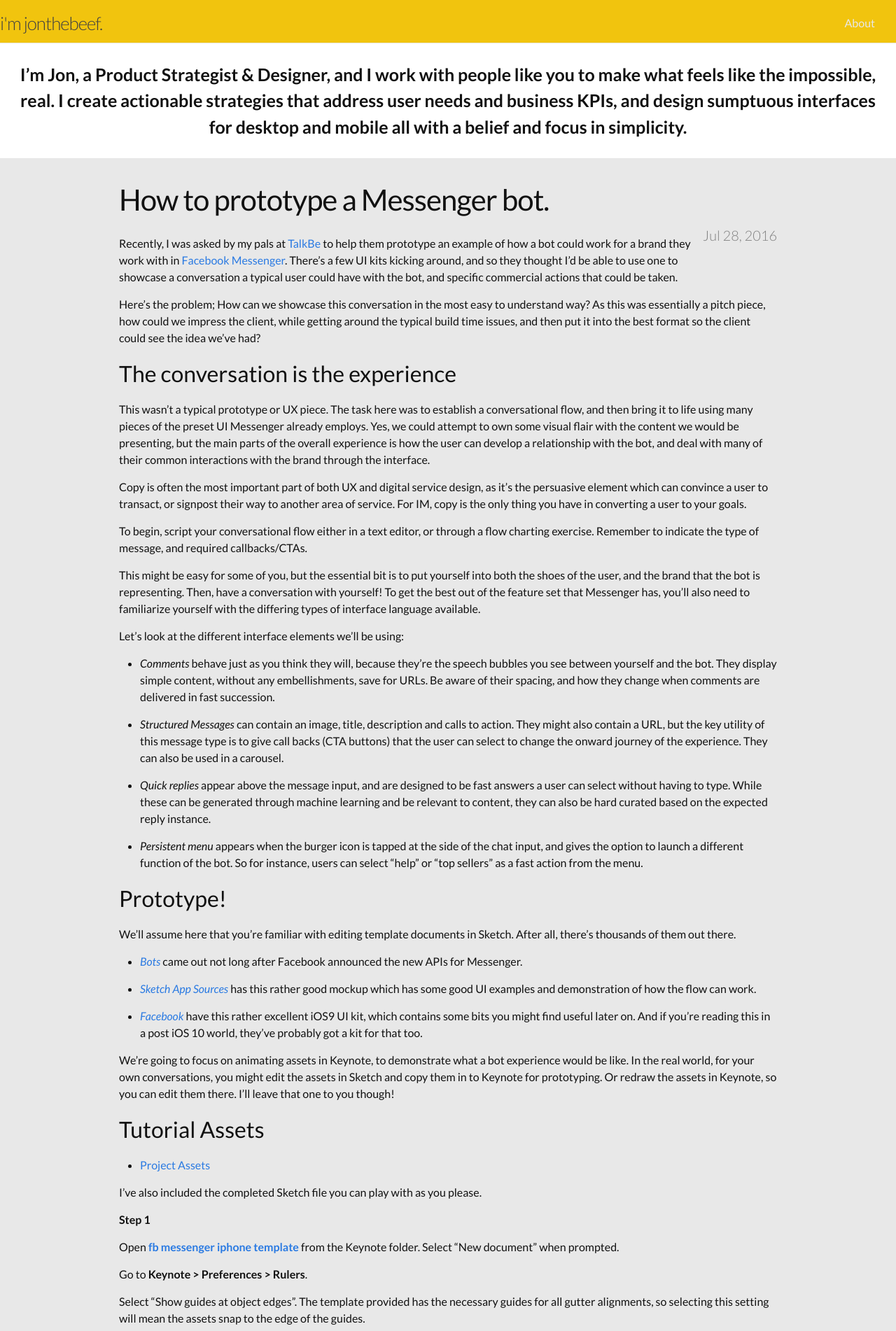
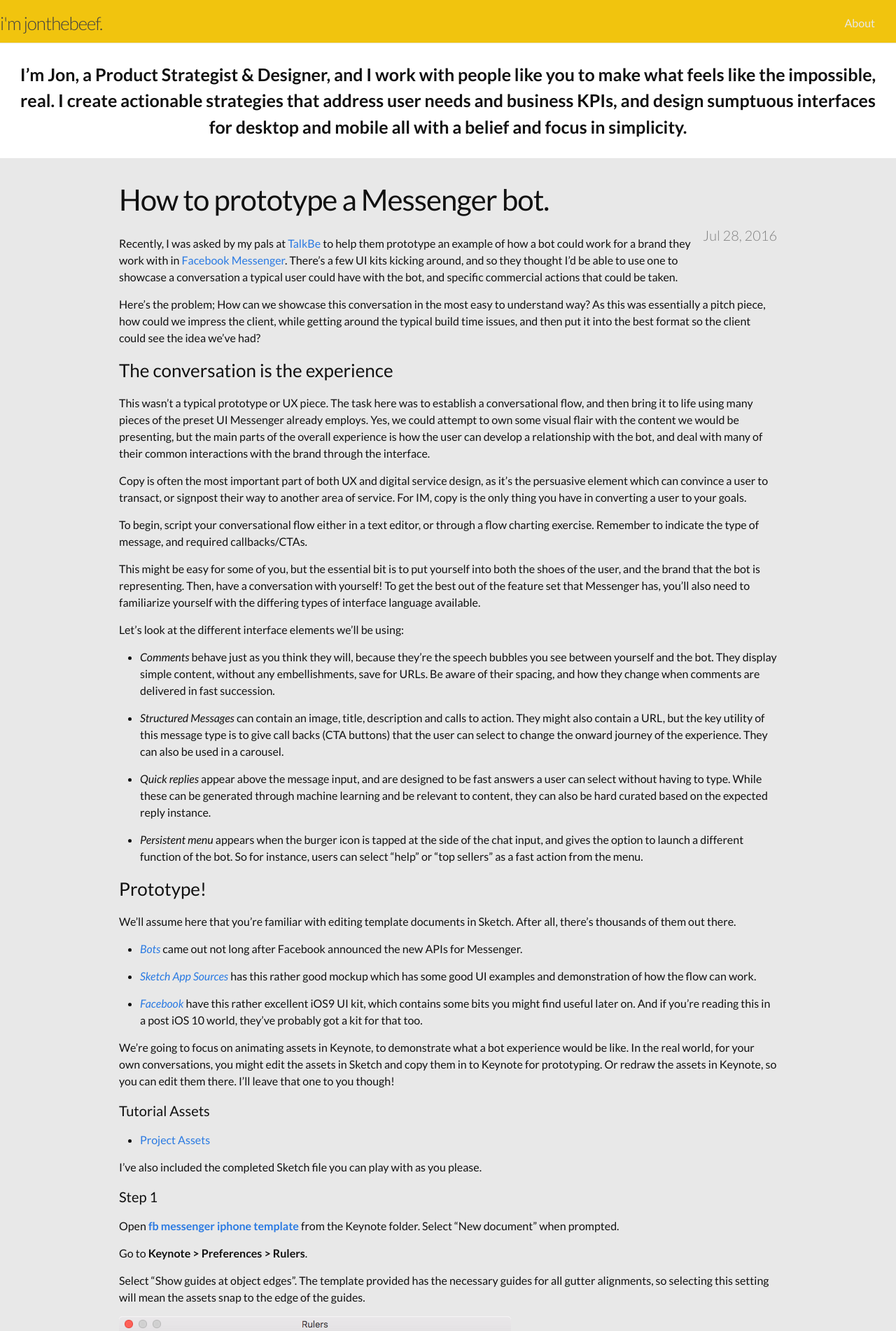
Before and after one commit to jonthebeef/jonthebeef.github.io, a Jekyll site: the page built from _posts/2016-07-28-how-to-prototype-a-messenger-bot.md, in a window 1280 px wide. Shown: the top 1902 px of the page at 70% size. Built offline with Jekyll 4.4.1, drawn with Linux system fonts in a browser that asks for light colours.

Commit message:
Formatting

```diff
--- a/_posts/2016-07-28-how-to-prototype-a-messenger-bot.md
+++ b/_posts/2016-07-28-how-to-prototype-a-messenger-bot.md
@@ -10,7 +10,7 @@ Recently, I was asked by my pals at [TalkBe](http://talkbe.com) to help them pro
 
 Here's the problem; How can we showcase this conversation in the most easy to understand way? As this was essentially a pitch piece, how could we impress the client, while getting around the typical build time issues, and then put it into the best format so the client could see the idea we've had?
 
-## The conversation is the experience
+### The conversation is the experience
 
 This wasn't a typical prototype or UX piece. The task here was to establish a conversational flow, and then bring it to life using many pieces of the preset UI Messenger already employs. Yes, we could attempt to own some visual flair with the content we would be presenting, but the main parts of the overall experience is how the user can develop a relationship with the bot, and deal with many of their common interactions with the brand through the interface.
 
@@ -30,7 +30,7 @@ Let's look at the different interface elements we’ll be using:
 
 - *Persistent menu* appears when the burger icon is tapped at the side of the chat input, and gives the option to launch a different function of the bot. So for instance, users can select "help" or "top sellers" as a fast action from the menu.
 
-## Prototype!
+### Prototype!
 
 We’ll assume here that you’re familiar with editing template documents in Sketch. After all, there’s thousands of them out there.
 
@@ -42,13 +42,13 @@ We’ll assume here that you’re familiar with editing template documents in Sk
 
 We’re going to focus on animating assets in Keynote, to demonstrate what a bot experience would be like. In the real world, for your own conversations, you might edit the assets in Sketch and copy them in to Keynote for prototyping. Or redraw the assets in Keynote, so you can edit them there. I’ll leave that one to you though!
 
-## Tutorial Assets
+#### Tutorial Assets
 
 - [Project Assets](https://www.dropbox.com/sh/kd6gttcgx1xgoq1/AACwFENGP9l17GebdbrRMbaOa?dl=0)
 
 I’ve also included the completed Sketch file you can play with as you please.
 
-**Step 1**
+#### Step 1
 
 Open **[fb messenger iphone template](https://www.dropbox.com/s/e5zyfe4v3s2xrj9/fb%20messenger%20iphone%20template.kth?dl=0)** from the Keynote folder. Select “New document” when prompted.
 
@@ -58,7 +58,7 @@ Select “Show guides at object edges”. The template provided has the necessar
 
 ![](/images/fbprototype/step_1.png)
 
-**Step 2**
+#### Step 2
 
 Open the assets folder, and drag in **[iOS - Nav Bar.png](https://www.dropbox.com/s/qg4mgppto568eej/iOS%20-%20Nav%20Bar.png?dl=0)**, **[iOS - Account Title.png](https://www.dropbox.com/s/l73vmpdcgajvo02/iOS%20-%20Account%20Title.png?dl=0)**, and **[iOS - Keyboard.png](https://www.dropbox.com/s/i7zqcg95nifopqe/iOS%20-%20Keyboard.png?dl=0)**.
 
@@ -68,7 +68,7 @@ Position the Keyboard so it’s mainly off the bottom of the slide, leaving only
 
 ![](/images/fbprototype/step_2.png)
 
-**Step 3**
+#### Step 3
 
 Drag in **[01.png](https://www.dropbox.com/s/eev8bhm4d04bmts/01.png?dl=0)** from the assets, and position towards the top top left, below the account title.
 
@@ -76,7 +76,7 @@ Now drag in **[quick reply 1.png](https://www.dropbox.com/s/emtrmw7g34me6ah/quic
 
 ![](/images/fbprototype/step_3.png)
 
-**Step 4**
+#### Step 4
 
 Select the slide, and click “Animate” from above the Inspector. Click “Add an effect”, and select “Magic Move”. Change the duration to 0.3, and ensure “Fade Unmatched Objects” is selected.
 
@@ -90,7 +90,7 @@ Go back to the first slide, and click “Play”. You should have something like
 
 ![](/images/fbprototype/step_4_2.gif)
 
-**Step 5**
+#### Step 5
 
 Nice work, you should have simulated quick replies showing for a user to select to continue. Let’s now simulate the user selecting a reply, and adding it to the conversation. This is because Magic Move transitioned the position of quick reply 1 from it’s place on the first slide to the second slide.
 
@@ -106,7 +106,7 @@ Press play. Your animation should look like this now.
 
 ![](/images/fbprototype/step_5.gif)
 
-**Step 6**
+#### Step 6
 
 Duplicate slide 3, which should still have the Magic Move transition applied.
 
@@ -126,7 +126,7 @@ Here’s what you should be seeing.
 
 ![](/images/fbprototype/step_6_1.gif)
 
-**Step 7**
+#### Step 7
 
 We now need to move everything up, so we can make room for the next element.
 
@@ -152,7 +152,7 @@ Press play.
 
 ![](/images/fbprototype/step_7_4.gif)
 
-**Step 8**
+#### Step 8
 
 Let’s simulate a user pressing “Listen on Spotify”, and being taken into a webview.
 
@@ -170,7 +170,7 @@ You should be left with this.
 
 ![](/images/fbprototype/step_8_3.gif)
 
-**Step 9**
+#### Step 9
 
 We’re now into the final straight, and by now, you should have a pretty good handle on how Magic Move works, and what the outputs look like.
 
@@ -200,7 +200,7 @@ It should look like this.
 
 ![](/images/fbprototype/step_9_3.gif)
 
-**Step 10**
+#### Step 10
 
 Now, it’s the last two interactions before we can head to the grand output. Duplicate slide 14, drag in **[05.png](https://www.dropbox.com/s/mulbnqm6m8z0om2/05.png?dl=0)**, position on the corresponding side, and shift the other content up to accommodate it.
 
@@ -210,7 +210,7 @@ You’ll have this.
 
 ![](/images/fbprototype/step_10_1.gif)
 
-**Final Step**
+#### Final Step
 
 So now, if you play the entire deck back through, you should have prototyped the complete flow. We have missed out a couple of tiny things along the way, so why not try:
 
@@ -233,7 +233,7 @@ Keynote can also handle video placed in a document, so you can then include your
 
 You might also want to put the video into some form of post production, like iMovie or After Effects to embellish it somewhat. That’s completely up to you.
 
-**Conclusion**
+#### Conclusion
 
 And that’s it, you’ve now seen how easy it is to prototype an instant messaging flow in Keynote. Over time, this will become more important as either your company or agency are looking to demonstrate how a conversational flow can work for different interactions.
 
```
